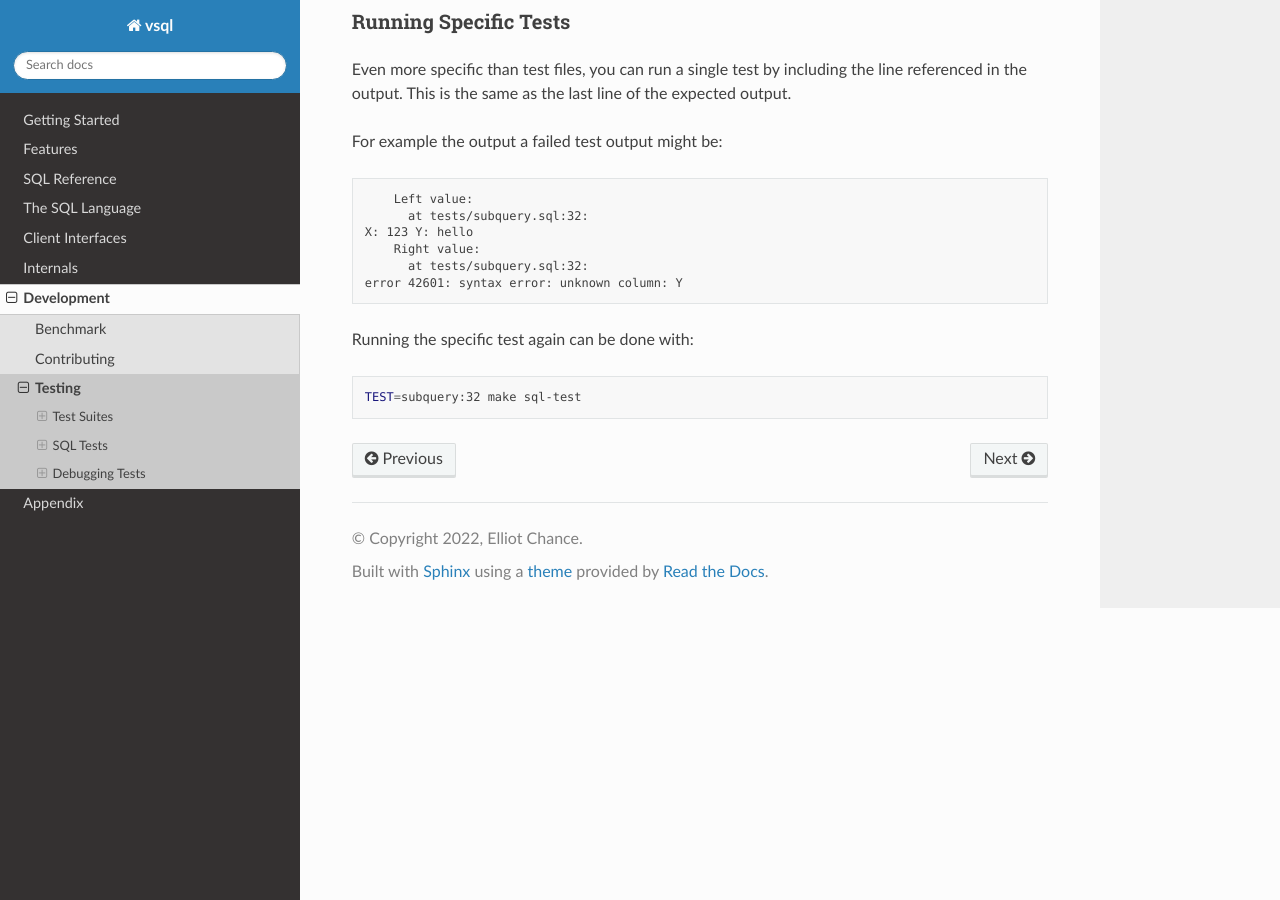
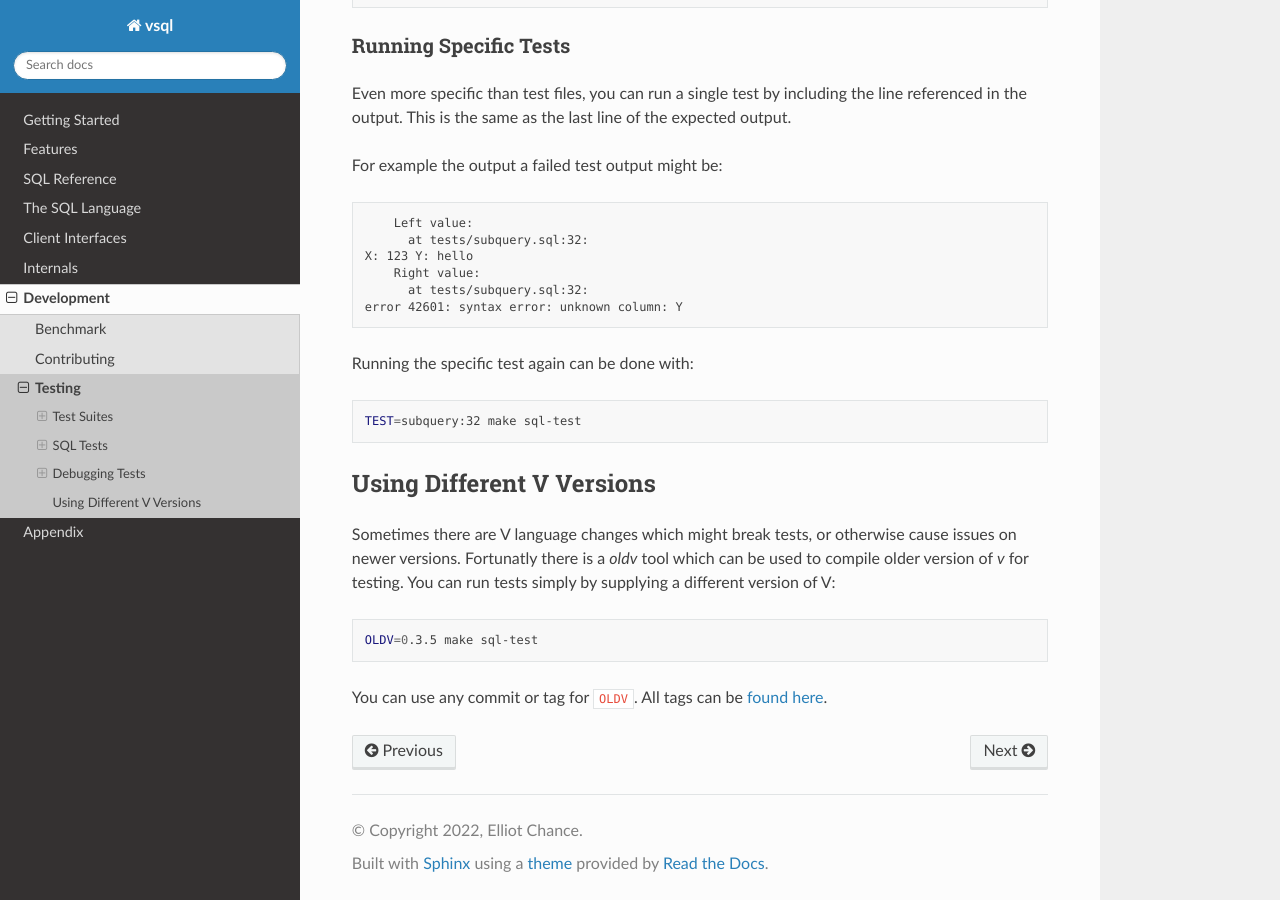
Before and after one commit to elliotchance/vsql, a Sphinx documentation site: the page built from docs/testing.rst, in a window 1280 px wide and 900 px high, scrolled down 6329 px. Built offline with Sphinx 7.4.7 and the Read the Docs theme 2.0.0, drawn with Linux system fonts in a browser that asks for light colours; some of the changed text lies outside the part shown.

Commit message:
ci: Run tests against any version of V (#160)
There are some minor syntax changes to bring it up to V 0.4.2 4bc9a8f.
This also adds a new environment variable that lets you run tests at
any version (tag or commit), such as:

    OLDV=0.3.5 make sql-test

```diff
--- a/docs/testing.rst
+++ b/docs/testing.rst
@@ -324,3 +324,18 @@ Running the specific test again can be done with:
 .. code-block:: sh
 
    TEST=subquery:32 make sql-test
+
+Using Different V Versions
+--------------------------
+
+Sometimes there are V language changes which might break tests, or otherwise
+cause issues on newer versions. Fortunatly there is a `oldv` tool which can be
+used to compile older version of `v` for testing. You can run tests simply by
+supplying a different version of V:
+
+.. code-block:: sh
+
+   OLDV=0.3.5 make sql-test
+
+You can use any commit or tag for ``OLDV``. All tags can be
+`found here <https://github.com/vlang/v/tags>`_.
```
Also changed, not shown: docs/v-client-library-docs.rst (+4 -4 lines), 16 other files.
